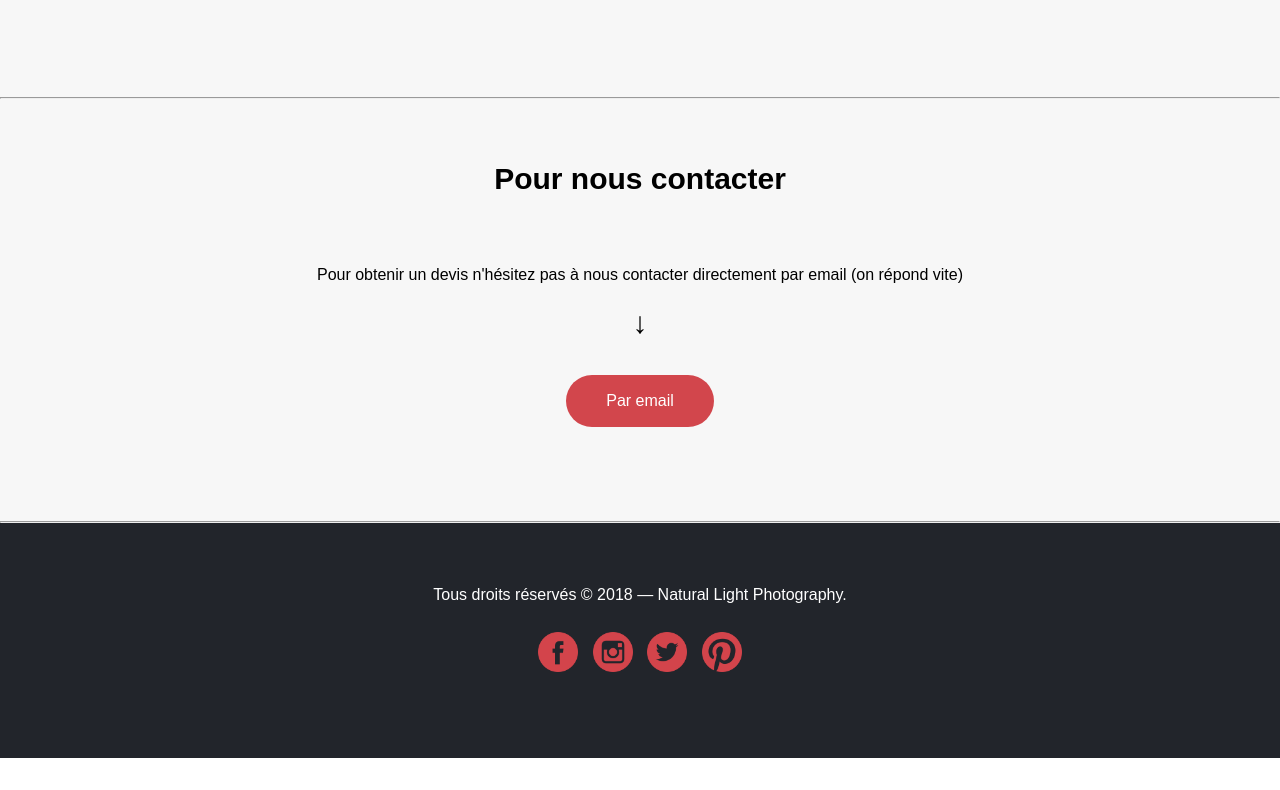
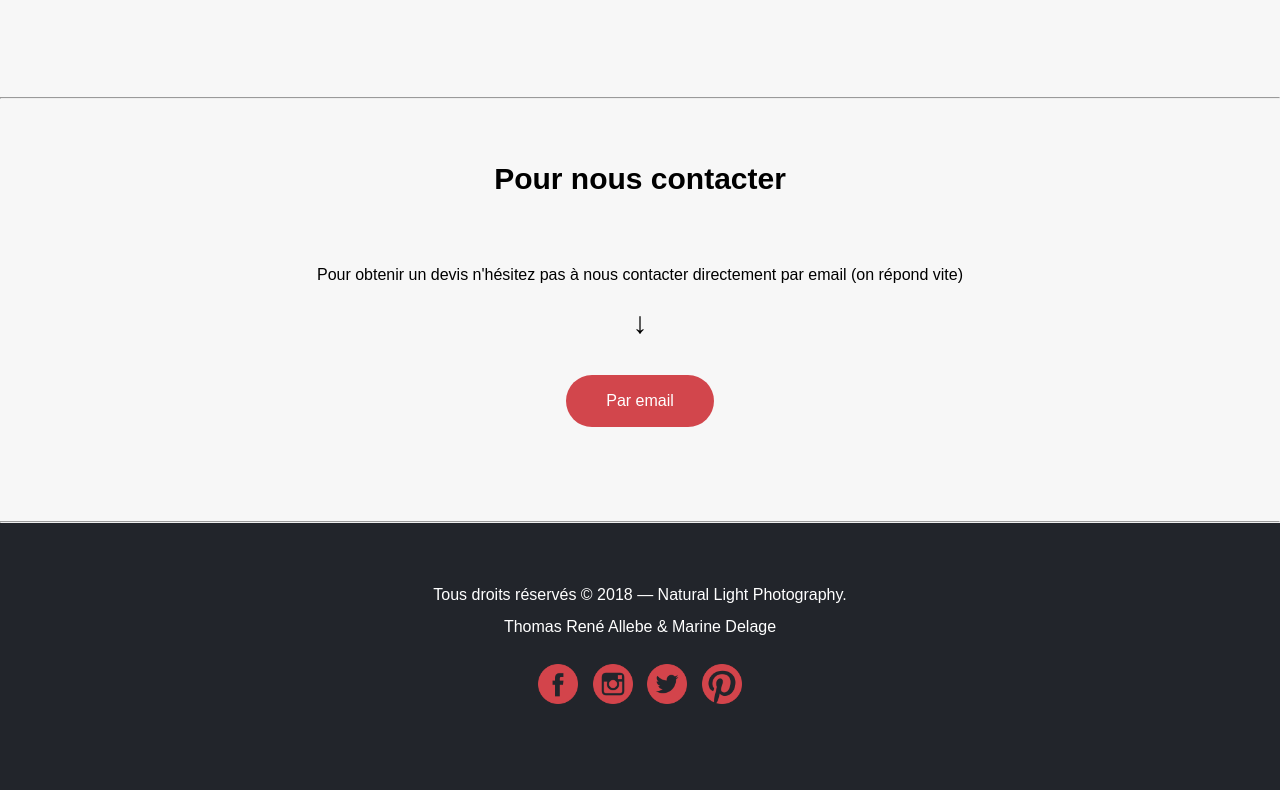
Before and after one commit to thomasrene/NaturaLight, a plain HTML site: page index.html in a window 1280 px wide. Shown: the part 2013-2803 px from the top of the page. Before the commit the page ends 2771 px from the top, so only its background shows below. Drawn offline with nearby package versions, Linux system fonts and the light colour scheme.

Commit message:
Update index.html

```diff
--- a/index.html
+++ b/index.html
@@ -135,7 +135,7 @@
 
     <footer>
 
-      <p>Tous droits réservés © 2018 — Natural Light Photography.</p>
+      <p>Tous droits réservés © 2018 — Natural Light Photography. <br>Thomas René Allebe & Marine Delage</p>
 
       <a class="social" href="http://fb.com/"><img src="img/fb.png"></a>
       <a class="social" href="http://instagram.com/"><img src="img/in.png"></a>
```
